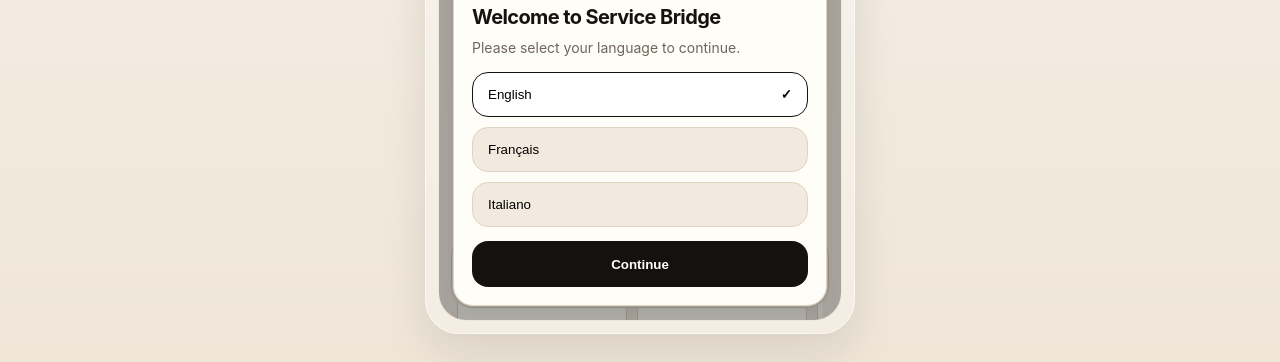
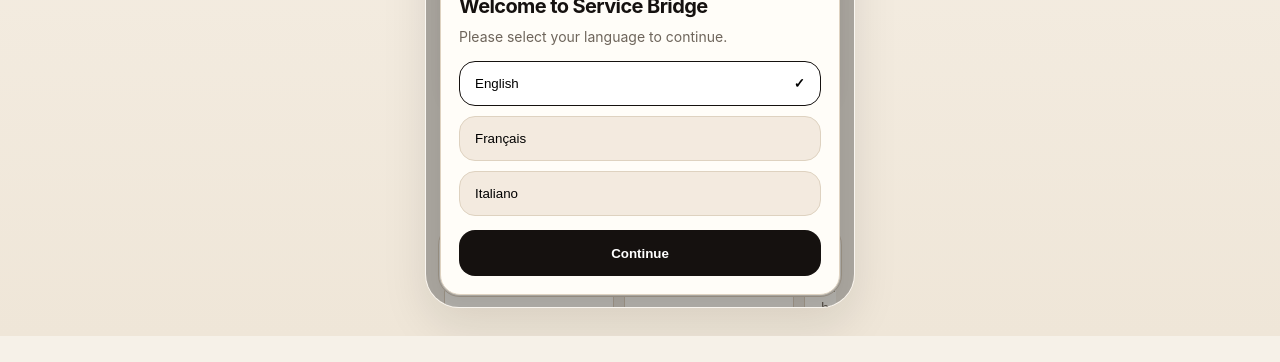
Before and after one commit to WqlkyHub/Service-Bridge, a plain HTML site: page index.html in a window 1280 px wide. Shown: the part 464-826 px from the top of the page. After the commit the page ends 800 px from the top, so only its background shows below. Drawn offline with Linux system fonts and the light colour scheme.

Commit message:
Add files via upload

```diff
--- a/index.html
+++ b/index.html
@@ -17,11 +17,11 @@
 </script>
 <style>
 :root{--bg:#f6f1e8;--surface:#fffdf8;--surface2:#f3eadf;--line:#ded2c0;--text:#161210;--muted:#6e655b;--success:#2d6c56;--black:#15110f;--shadow:0 18px 45px rgba(24,17,10,.10);--radius:24px;font-family:Inter,system-ui,sans-serif}
-*{box-sizing:border-box}html,body{margin:0;min-height:100%;background:linear-gradient(180deg,#f8f2e9,#efe6d8);color:var(--text);font-family:Inter,system-ui,sans-serif}
-body{display:flex;justify-content:center;padding:16px}
-.shell{width:min(100vw,430px);min-height:calc(100vh - 32px);background:rgba(255,255,255,.28);backdrop-filter:blur(16px);border:1px solid rgba(255,255,255,.6);border-radius:34px;box-shadow:var(--shadow);padding:12px}
-.phone{height:calc(100vh - 56px);background:var(--bg);border-radius:28px;overflow:hidden;border:1px solid rgba(0,0,0,.04);position:relative;display:flex;flex-direction:column}
-.status{display:flex;justify-content:space-between;padding:16px 18px 8px;font-size:12px;color:var(--muted)}
+*{box-sizing:border-box}html,body{margin:0;height:100%;background:var(--bg);color:var(--text);font-family:Inter,system-ui,sans-serif}
+body{display:flex;justify-content:center;padding:0}
+.shell{width:100%;max-width:430px;height:100%;padding:0}
+.phone{height:100dvh;background:var(--bg);overflow:hidden;position:relative;display:flex;flex-direction:column}
+.status{display:flex;justify-content:space-between;padding:max(env(safe-area-inset-top,16px),16px) 18px 8px;font-size:12px;color:var(--muted)}
 .screen{display:none;flex:1;min-height:0;flex-direction:column;overflow:hidden}.screen.active{display:flex}
 .head{padding:4px 18px 14px}.eyebrow{font-size:11px;letter-spacing:.14em;text-transform:uppercase;color:var(--muted);margin-bottom:8px}h1,h2,h3{margin:0;font-weight:700;letter-spacing:-.03em;color:var(--black)}h1{font-size:30px;line-height:1.02}h2{font-size:20px}h3{font-size:15px}
 p{margin:0;color:var(--muted);line-height:1.5;font-size:14px}
@@ -39,11 +39,11 @@
 .meta{display:flex;gap:8px;flex-wrap:wrap;margin-top:10px}.tag{font-size:11px;padding:6px 8px;border-radius:999px;border:1px solid var(--line);background:#fff}.tag.dark{background:var(--black);color:#fff;border-color:var(--black)}.tag.green{background:rgba(44,108,86,.1);color:var(--success)}
 .label{display:block;font-size:11px;color:var(--muted);margin:0 0 8px}.input,.select,.textarea{width:100%;border:1px solid var(--line);background:#fff;border-radius:16px;padding:14px 15px;font:inherit;color:var(--text)}.textarea{min-height:110px;resize:none}
 .stickyComposer{position:sticky;bottom:0;background:linear-gradient(180deg,rgba(246,241,232,0),rgba(246,241,232,1) 25%);padding-top:12px}.composer{display:flex;gap:10px;background:var(--surface);border:1px solid var(--line);border-radius:18px;padding:8px}.composer input{flex:1;border:0;outline:none;background:transparent;padding:10px 8px}.send{width:44px;height:44px;border-radius:14px;background:var(--black);color:#fff;border:0}
-.nav{position:absolute;left:12px;right:12px;bottom:12px;background:rgba(255,253,248,.96);border:1px solid var(--line);backdrop-filter:blur(10px);border-radius:22px;display:grid;grid-template-columns:repeat(4,1fr);gap:8px;padding:8px;z-index:2}.nav button{border:0;background:transparent;border-radius:16px;padding:10px 6px;color:var(--muted);display:flex;flex-direction:column;gap:3px;align-items:center;justify-content:center;min-height:56px}.nav button.active{background:var(--black);color:#fff}.nav button span{font-size:11px}
+.nav{position:absolute;left:12px;right:12px;bottom:max(env(safe-area-inset-bottom,12px),12px);background:rgba(255,253,248,.96);border:1px solid var(--line);backdrop-filter:blur(10px);border-radius:22px;display:grid;grid-template-columns:repeat(4,1fr);gap:8px;padding:8px;z-index:2}.nav button{border:0;background:transparent;border-radius:16px;padding:10px 6px;color:var(--muted);display:flex;flex-direction:column;gap:3px;align-items:center;justify-content:center;min-height:56px}.nav button.active{background:var(--black);color:#fff}.nav button span{font-size:11px}
 .overlay{position:absolute;inset:0;background:rgba(20,16,12,.34);display:flex;align-items:flex-end;justify-content:center;padding:14px;z-index:5;transition:.2s}.overlay.hidden{opacity:0;pointer-events:none}.langCard{width:100%;padding:18px;border-radius:26px 26px 20px 20px}.logo{width:48px;height:48px;border-radius:16px;background:var(--black);color:#fff;display:flex;align-items:center;justify-content:center;margin-bottom:14px;font-weight:800}
 .langOptions{display:grid;gap:10px;margin:14px 0}.lang{display:flex;justify-content:space-between;align-items:center;width:100%;border:1px solid var(--line);background:var(--surface2);border-radius:16px;padding:14px 15px;text-align:left}.lang.active{background:#fff;border-color:var(--black)}
 .bubble{max-width:88%;padding:12px 14px;border-radius:20px;border:1px solid var(--line);box-shadow:0 8px 20px rgba(24,17,10,.05)}.bubble-left{background:var(--surface)}.bubble-right{background:#f0e6d8;margin-left:auto}.bubble-text{font-size:14px;line-height:1.45}.bubble-meta{display:flex;align-items:center;gap:8px;margin-top:8px;font-size:11px;color:var(--muted)}.receipt{letter-spacing:-.06em;font-weight:700;color:var(--success)}.badge{padding:5px 8px;border-radius:999px;background:var(--surface2);border:1px solid var(--line);font-size:11px}.approved{background:rgba(44,108,86,.10);color:var(--success);border-color:rgba(44,108,86,.18)}
-@media (min-width:700px){body{padding:28px}}
+@media (min-width:500px){body{background:linear-gradient(180deg,#f8f2e9,#efe6d8);padding:28px;align-items:flex-start}.shell{border-radius:34px;border:1px solid rgba(255,255,255,.6);box-shadow:var(--shadow);overflow:hidden}.phone{height:calc(100vh - 56px);border-radius:28px}}
 </style>
 </head>
 <body>
```
